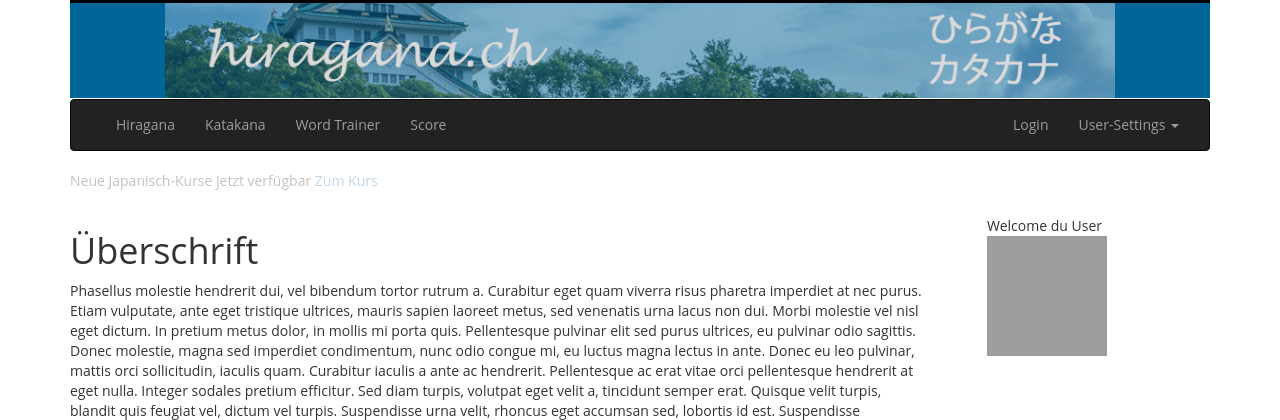
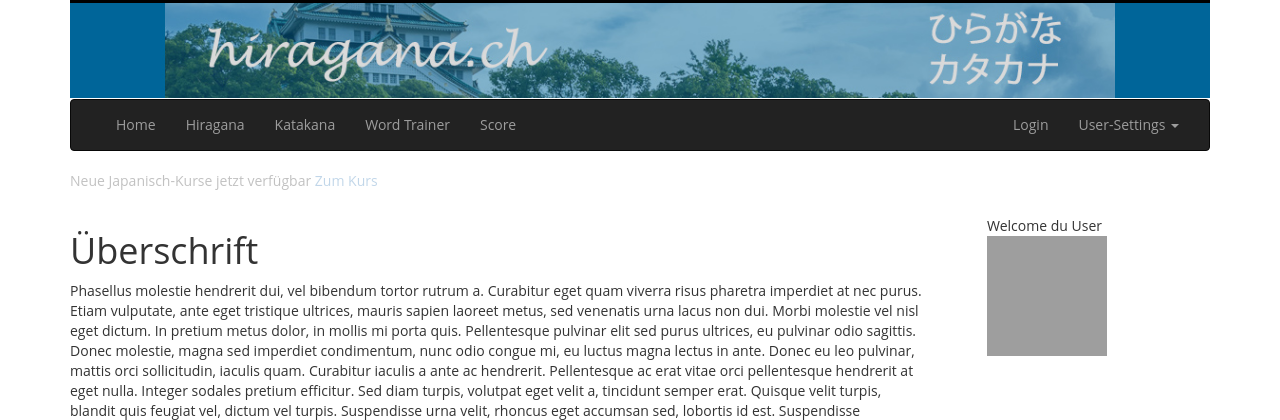
Before and after one commit to steven-cardini/hiragana.ch, a PHP site: page / in a window 1280 px wide. Shown: the top 420 px of the page. Run offline with PHP 8.4, Linux system fonts and the light colour scheme; grey boxes are pictures that could not be loaded.

Commit message:
added home link to navigation menu

```diff
--- a/templates/navigation.php
+++ b/templates/navigation.php
@@ -11,6 +11,7 @@
         </div>
 
         <?php $nav = array(
+          array('id' => 'home', 'name' => 'Home', 'url' => ROOT_DIR.'home'),
           array('id' => 'hiragana', 'name' => 'Hiragana', 'url' => ROOT_DIR.'hiragana'),
           array('id' => 'katakana', 'name' => 'Katakana', 'url' => ROOT_DIR.'katakana'),
           array('id' => 'word-trainer', 'name' => 'Word Trainer', 'url' => ROOT_DIR.'word-trainer'),
```
